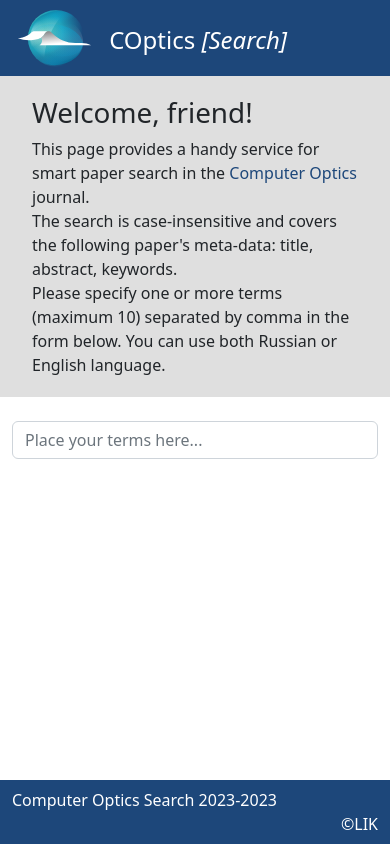
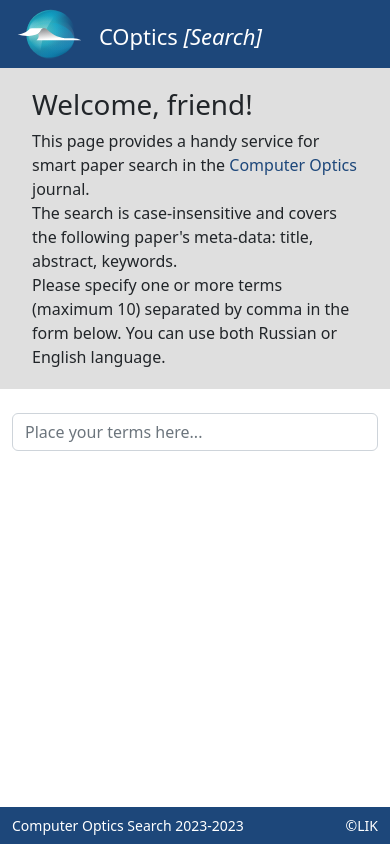
Before and after one commit to lik-alive/cosearch, a React (Create React App) app in the folder client/: page / in a window 390 px wide. Built offline with nearby package versions, Linux system fonts and the light colour scheme.

Commit message:
fix mobile view

```diff
--- a/client/src/components/Footer.scss
+++ b/client/src/components/Footer.scss
@@ -1,3 +1,7 @@
 footer {
   background-color: #1d477a !important;
+
+  .container {
+    font-size: 14px;
+  }
 }
--- a/client/src/components/Footer.tsx
+++ b/client/src/components/Footer.tsx
@@ -8,8 +8,8 @@
     <footer className="text-white py-2">
       <Container>
         <Row>
-          <Col sm={12} md={10}>Computer Optics Search 2023-{year}</Col>
-          <Col className="text-end">©LIK</Col>
+          <Col xs={9}>Computer Optics Search 2023-{year}</Col>
+          <Col xs={3} className="text-end">©LIK</Col>
         </Row>
       </Container>
     </footer>
--- a/client/src/components/Header.scss
+++ b/client/src/components/Header.scss
@@ -2,12 +2,12 @@
   background-color: #1d477a !important;
 
   .navbar-brand {
-    font-size: 24px;
+    font-size: 22px;
     display: flex;
     padding: 0;
 
     .title {
-      margin-top: 14px;
+      margin-top: 12px;
 
       .sub {
         font-style: italic;
@@ -16,21 +16,7 @@
     }
 
     .logo {
-      height: 60px;
-    }
-  }
-
-  @media screen and (min-width: 576) {
-    .navbar-brand {
-      font-size: 28px;
-
-      .title {
-        margin-top: 10px;
-      }
-
-      .logo {
-        height: 50px;
-      }
+      height: 52px;
     }
   }
 }
```
